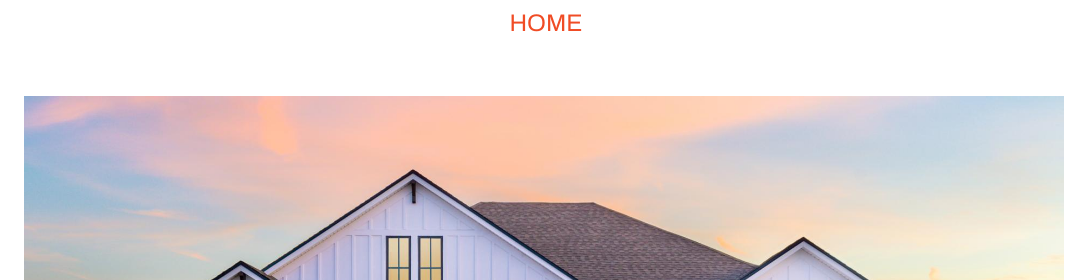
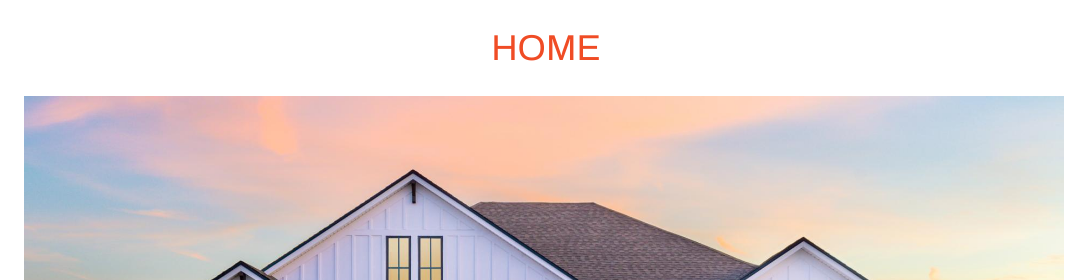
Before and after one commit to RubendeJager/portfolio, a plain HTML site: page index.html in a window 1280 px wide. Shown: the top 280 px of the page, 204-1280 px from the left. Drawn offline with Linux system fonts and the light colour scheme.

Commit message:
move down header title and bigger font

```diff
--- a/style.css
+++ b/style.css
@@ -75,9 +75,11 @@
 }
 h1 {
     color: #f04c25;
-    font-size: 24px;
+    font-size: 36px;
     line-height: 26px;
     font-weight: 600;
+    position: relative;
+    top: 25px;
 }
 h2 {
     color: #009cab;
```
